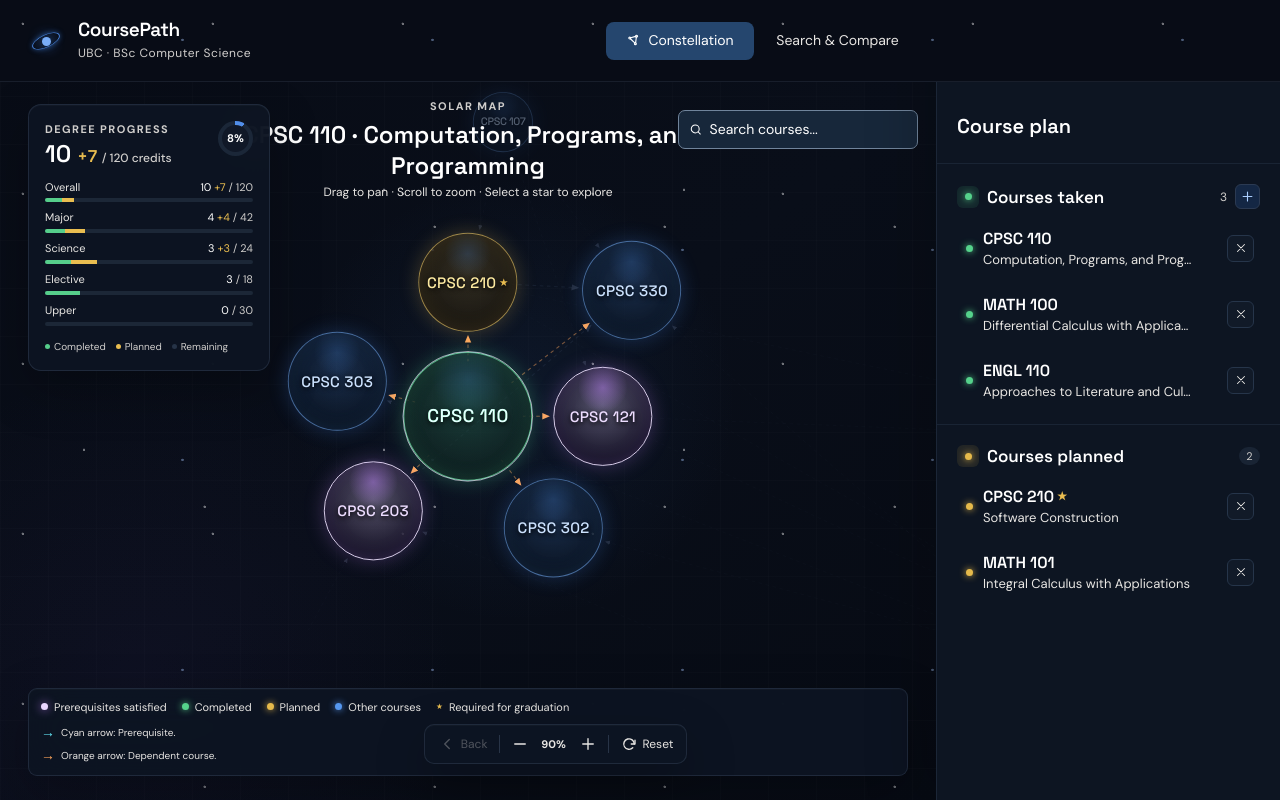
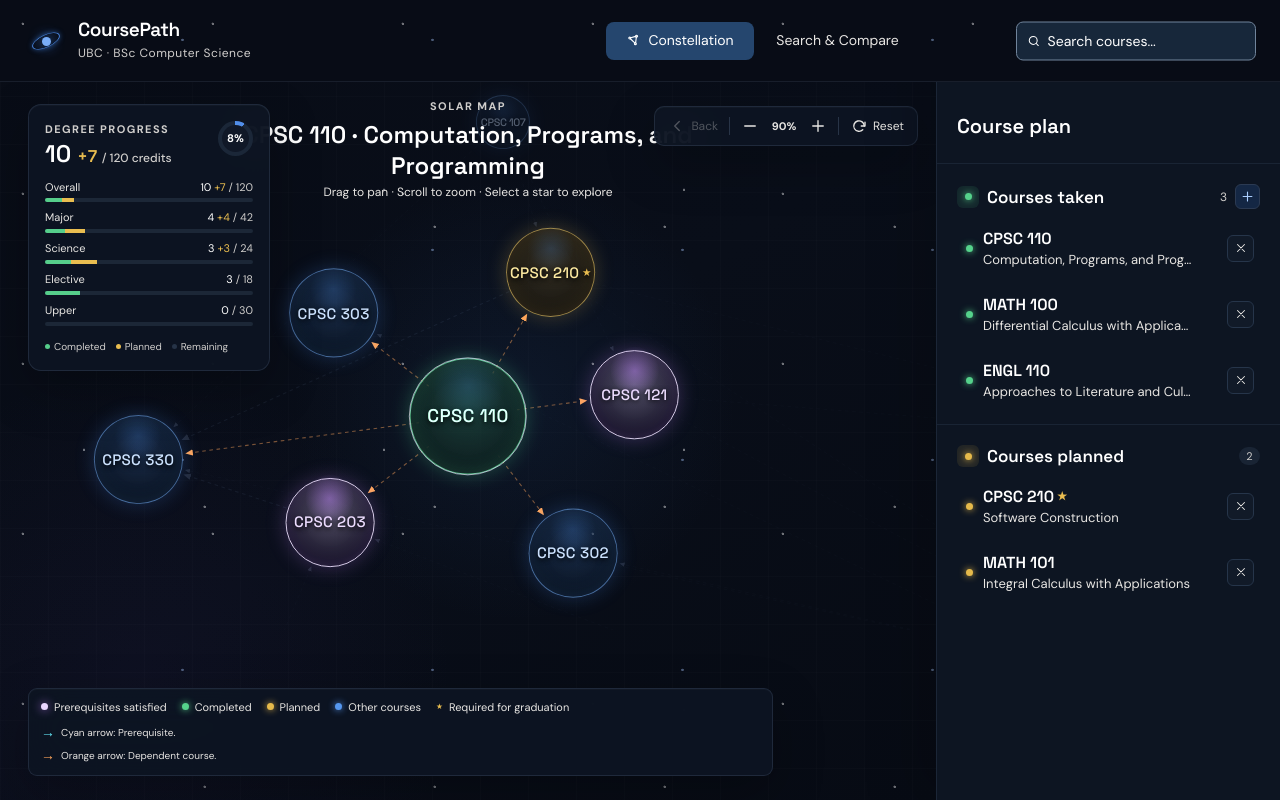
Before and after one commit to Melody2026/Plan4U, a React (Vite) app: page / in a window 1280 px wide. Built offline with nearby package versions, Linux system fonts and the light colour scheme; the HTML template or start-up script is replaced by a standard one.

Commit message:
change posiition of zoom and search

```diff
--- a/src/App.tsx
+++ b/src/App.tsx
@@ -382,9 +382,11 @@ function TakenCoursesEditor({
 function AppHeader({
   view,
   onViewChange,
+  onCourseSelect,
 }: {
   view: "constellation" | "search";
   onViewChange: (view: "constellation" | "search") => void;
+  onCourseSelect: (code: string) => void;
 }) {
   return (
     <header className="topbar">
@@ -414,6 +416,7 @@ function AppHeader({
           </button>
         </nav>
       </div>
+      {view === "constellation" && <GlobalCourseSearch onSelect={onCourseSelect} />}
     </header>
   );
 }
@@ -665,6 +668,7 @@ const fitNeighborhood = (
   // Prefer the larger view, reducing it in small steps only when direct nodes
   // cannot fit with their existing label clearance inside the unobstructed area.
   for (let attempt = 0; attempt < 80; attempt++) {
+    const spacing = attempt % 2 === 0 ? 1 : 0.88;
     const halfWidth = Math.min(area.width / 2 - area.left, area.right - area.width / 2) / fitZoom;
     const halfHeight = (area.bottom - area.top) / fitZoom / 2;
     const centerX = area.width / 2;
@@ -684,10 +688,10 @@ const fitNeighborhood = (
       Object.entries(placed).every(
         ([other, position]) =>
           Math.hypot(position.x - point.x, position.y - point.y) >=
-          radius + (other === code ? 72 : 57) + 16,
+          (other === code ? 160 : 156) * spacing,
       );
     const candidates: MapPoint[] = [];
-    for (let radius = 155; radius <= Math.hypot(halfWidth, halfHeight); radius += 75) {
+    for (let radius = 190 * spacing; radius <= Math.hypot(halfWidth, halfHeight); radius += 90 * spacing) {
       for (let step = 0; step < 48; step++) {
         const angle = (step / 48) * Math.PI * 2;
         const irregularity = Math.sin(step * 7 + radius) * 6;
@@ -712,7 +716,7 @@ const fitNeighborhood = (
       if (available[0]) placed[neighbor] = available[0];
     }
     if (fits(anchor, 72) && direct.every((neighbor) => placed[neighbor])) break;
-    fitZoom *= 0.95;
+    if (attempt % 2 === 1) fitZoom *= 0.95;
   }
   return {
     positions: { ...previous, ...placed },
@@ -1142,15 +1146,24 @@ function App() {
     if (!stage) return;
     const measure = () => {
       const bounds = stage.getBoundingClientRect();
+      const workspace = stage.parentElement!;
+      const toolbar = workspace.querySelector<HTMLElement>(".map-toolbar");
+      const sidebarHeading = document.querySelector<HTMLElement>(".sidebar-header h2");
+      if (toolbar && sidebarHeading) {
+        const workspaceBounds = workspace.getBoundingClientRect();
+        const headingBounds = sidebarHeading.getBoundingClientRect();
+        const toolbarBounds = toolbar.getBoundingClientRect();
+        toolbar.style.top = `${(headingBounds.top + headingBounds.bottom) / 2 - workspaceBounds.top - toolbarBounds.height / 2}px`;
+      }
       let left = 16,
         top = 16,
         bottom = bounds.height - 16;
       const obstacles: MapArea["obstacles"] = [];
       stage
-        .parentElement!.querySelectorAll(".progress-card, .global-course-search, .map-label, .map-controls, .legend")
+        .parentElement!.querySelectorAll(".progress-card, .map-label, .map-toolbar, .legend")
         .forEach((element) => {
           const rect = element.getBoundingClientRect();
-          if (element.classList.contains("progress-card") || element.classList.contains("global-course-search"))
+          if (element.classList.contains("progress-card") || element.classList.contains("map-toolbar"))
             obstacles.push({ left: rect.left - bounds.left, right: rect.right - bounds.left, top: rect.top - bounds.top, bottom: rect.bottom - bounds.top });
           else if (element.classList.contains("map-label"))
             top = Math.max(top, rect.bottom - bounds.top + 18);
@@ -1169,8 +1182,10 @@ function App() {
     };
     const observer = new ResizeObserver(measure);
     observer.observe(stage);
+    const sidebarHeading = document.querySelector(".sidebar-header h2");
+    if (sidebarHeading) observer.observe(sidebarHeading);
     stage
-      .parentElement!.querySelectorAll(".progress-card, .global-course-search, .map-label, .map-controls, .legend")
+      .parentElement!.querySelectorAll(".progress-card, .map-label, .map-toolbar, .legend")
       .forEach((panel) => observer.observe(panel));
     measure();
     return () => observer.disconnect();
@@ -1358,16 +1373,16 @@ function App() {
     <main className={`app-shell ${view === "search" ? "search-view" : ""}`}>
       <AppHeader
         view={view}
+        onCourseSelect={(code) => {
+          focusCourse(code, false);
+          setSelected(code);
+        }}
         onViewChange={(nextView) => {
           if (nextView === "search") setSelected(null);
           setView(nextView);
         }}
       />
       <section className="map-workspace" aria-label="Course prerequisite map">
-        <GlobalCourseSearch onSelect={(code) => {
-          focusCourse(code, false);
-          setSelected(code);
-        }} />
         <div className="progress-card glass-panel">
           <div className="panel-heading">
             <div>
@@ -1508,8 +1523,8 @@ function App() {
                 const dx = b.x - a.x;
                 const dy = b.y - a.y;
                 const length = Math.max(1, Math.sqrt(dx * dx + dy * dy));
-                const startR = layer(from) === 0 ? 61 : layer(from) === 1 ? 49 : 37;
-                const endR = layer(to) === 0 ? 71 : layer(to) === 1 ? 60 : 46;
+                const startR = layer(from) === 0 ? 55 : layer(from) === 1 ? 44 : 33;
+                const endR = layer(to) === 0 ? 64 : layer(to) === 1 ? 54 : 42;
                 return (
                   <line
                     style={{
@@ -1577,43 +1592,7 @@ function App() {
           <p>Drag to pan · Scroll to zoom · Select a star to explore</p>
         </div>
 
-        <div className="map-footer-controls">
-          <div className="legend glass-panel">
-            <span>
-              <i className="satisfied" />
-              Prerequisites satisfied
-            </span>
-            <span>
-              <i className="completed" />
-              Completed
-            </span>
-            <span>
-              <i className="planned" />
-              Planned
-            </span>
-            <span>
-              <i className="available" />
-              Other courses
-            </span>
-            <span>
-              <RequiredStar /> Required for graduation
-            </span>
-            <div className="legend-lower">
-              <div className="legend-arrow-key">
-                <span>
-                  <span style={{ color: "#62e4f4", fontSize: 14 }} aria-hidden="true">
-                    &#8594;
-                  </span>{" "}
-                  Cyan arrow: Prerequisite.
-                </span>
-                <span>
-                  <span style={{ color: "#ffa65c", fontSize: 14 }} aria-hidden="true">
-                    &#8594;
-                  </span>{" "}
-                  Orange arrow: Dependent course.
-                </span>
-              </div>
-              <div className="legend-toolbar-space">
+        <div className="map-toolbar">
                 <div className="map-controls glass-panel">
                   <button
                     disabled={!history.length}
@@ -1666,7 +1645,45 @@ function App() {
                     <Icon name="reset" /> Reset
                   </button>
                 </div>
+        </div>
+
+        <div className="map-footer-controls">
+          <div className="legend glass-panel">
+            <span>
+              <i className="satisfied" />
+              Prerequisites satisfied
+            </span>
+            <span>
+              <i className="completed" />
+              Completed
+            </span>
+            <span>
+              <i className="planned" />
+              Planned
+            </span>
+            <span>
+              <i className="available" />
+              Other courses
+            </span>
+            <span>
+              <RequiredStar /> Required for graduation
+            </span>
+            <div className="legend-lower">
+              <div className="legend-arrow-key">
+                <span>
+                  <span style={{ color: "#62e4f4", fontSize: 14 }} aria-hidden="true">
+                    &#8594;
+                  </span>{" "}
+                  Cyan arrow: Prerequisite.
+                </span>
+                <span>
+                  <span style={{ color: "#ffa65c", fontSize: 14 }} aria-hidden="true">
+                    &#8594;
+                  </span>{" "}
+                  Orange arrow: Dependent course.
+                </span>
               </div>
+
             </div>
           </div>
         </div>
--- a/src/index.css
+++ b/src/index.css
@@ -3,8 +3,9 @@
 
 .global-course-search {
   position: absolute;
-  top: 110px;
-  right: 18px;
+  top: 50%;
+  right: 24px;
+  transform: translateY(-50%);
   z-index: 15;
   width: 210px;
   display: flex;
@@ -1238,6 +1239,12 @@
   justify-items: center;
   pointer-events: none;
 }
+.map-toolbar {
+  position: absolute;
+  top: 110px;
+  right: 18px;
+  z-index: 21;
+}
 .map-controls {
   display: flex;
   height: 40px;
@@ -2072,14 +2079,14 @@
 .course-node.planned strong { color: #fdeaA1; }
 .course-node.satisfied strong { color: #edddff; }
 .course-node {
-  width: 110px;
-  height: 110px;
+  width: 99px;
+  height: 99px;
   border-color: rgba(120, 179, 255, 0.55);
   background: radial-gradient(circle at 50% 38%, rgba(62, 113, 181, 0.3), rgba(12, 23, 39, 0.9) 68%);
   box-shadow: inset 0 0 22px rgba(73, 137, 225, 0.12), 0 0 22px rgba(65, 139, 237, 0.24);
 }
-.course-node.layer-0 { width: 143px; height: 143px; }
-.course-node.layer-2 { width: 67px; height: 67px; min-height: 67px; }
+.course-node.layer-0 { width: 129px; height: 129px; }
+.course-node.layer-2 { width: 60px; height: 60px; min-height: 60px; }
 .course-node.completed {
   border-color: rgba(112, 236, 163, 0.58);
   background: radial-gradient(circle at 50% 38%, rgba(52, 139, 91, 0.27), rgba(12, 27, 27, 0.9) 68%);
```
